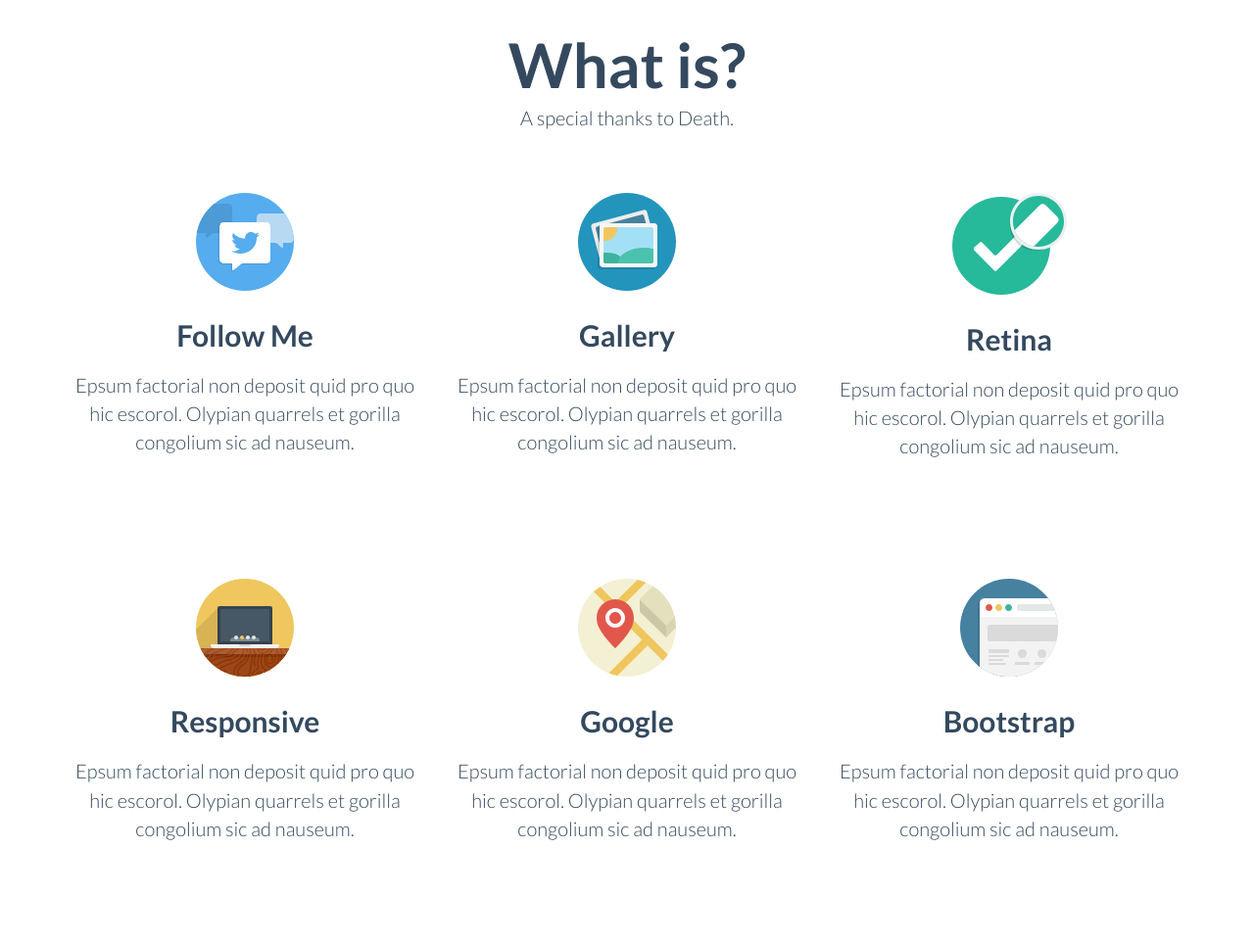
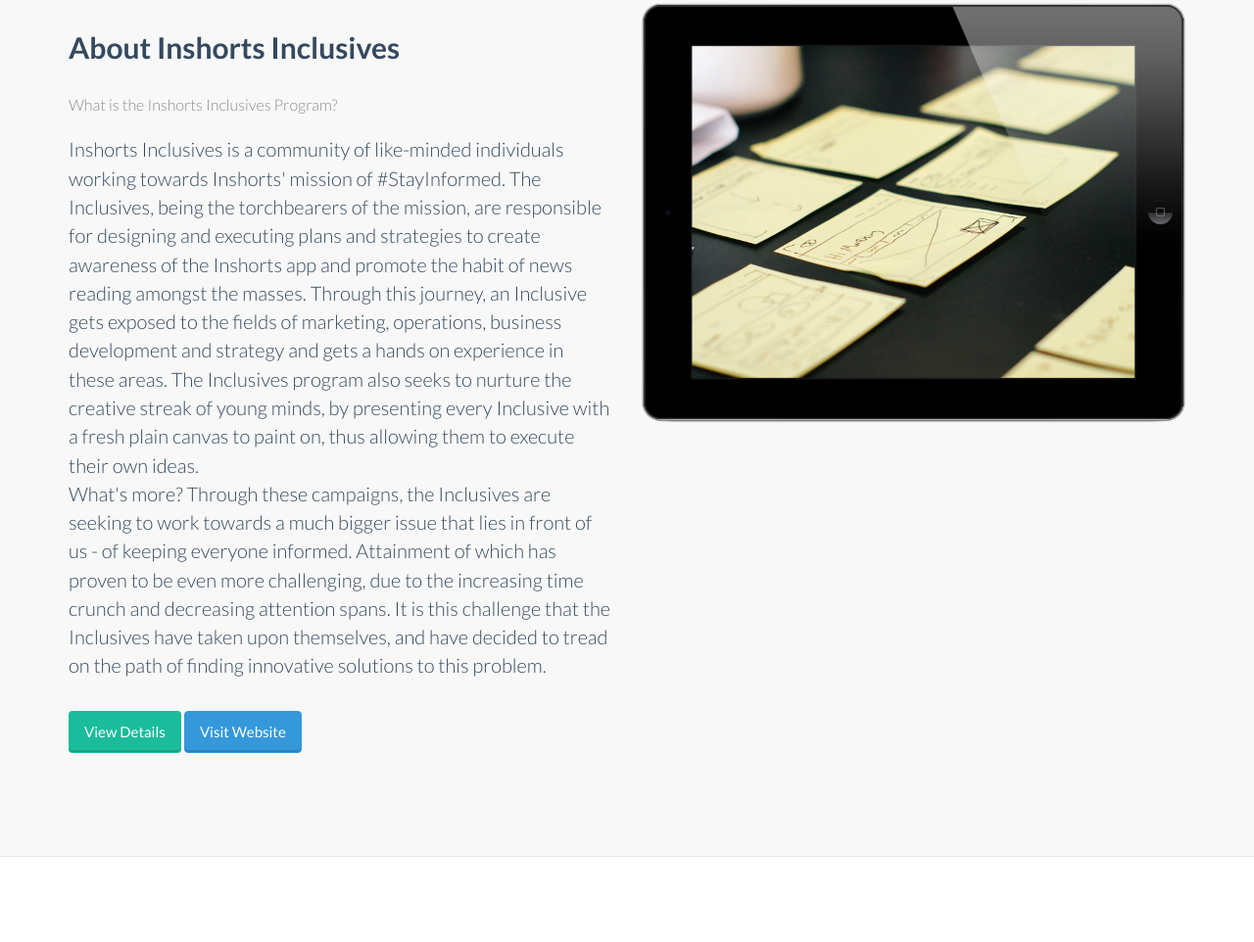
Before and after one commit to hiteshatinshorts/hitesh.github.io, a plain HTML site: page index.html in a window 1280 px wide. Shown: the part 949-1911 px from the top of the page at 98% size. Drawn offline with Linux system fonts and the light colour scheme.

Commit message:
removed "what is" section

```diff
--- a/index.html
+++ b/index.html
@@ -103,67 +103,6 @@
 	</nav>
 
 	<!-- What is -->
-	<div id="whatis" class="content-section-b" style="border-top: 0" style="display: none;">
-		<div class="container">
-
-			<div class="col-md-6 col-md-offset-3 text-center wrap_title">
-				<h2>What is?</h2>
-				<p class="lead" style="margin-top:0">A special thanks to Death.</p>
-
-			</div>
-
-			<div class="row">
-
-				<div class="col-sm-4 wow fadeInDown text-center">
-				  <img class="rotate" src="img/icon/tweet.svg" alt="Generic placeholder image">
-				  <h3>Follow Me</h3>
-				  <p class="lead">Epsum factorial non deposit quid pro quo hic escorol. Olypian quarrels et gorilla congolium sic ad nauseum. </p>
-
-				  <!-- <p><a class="btn btn-embossed btn-primary view" role="button">View Details</a></p> -->
-				</div><!-- /.col-lg-4 -->
-
-				<div class="col-sm-4 wow fadeInDown text-center">
-				  <img  class="rotate" src="img/icon/picture.svg" alt="Generic placeholder image">
-				   <h3>Gallery</h3>
-				   <p class="lead">Epsum factorial non deposit quid pro quo hic escorol. Olypian quarrels et gorilla congolium sic ad nauseum. </p>
-				   <!-- <p><a class="btn btn-embossed btn-primary view" role="button">View Details</a></p> -->
-				</div><!-- /.col-lg-4 -->
-
-				<div class="col-sm-4 wow fadeInDown text-center">
-				  <img  class="rotate" src="img/icon/retina.svg" alt="Generic placeholder image">
-				   <h3>Retina</h3>
-					<p class="lead">Epsum factorial non deposit quid pro quo hic escorol. Olypian quarrels et gorilla congolium sic ad nauseum. </p>
-				  <!-- <p><a class="btn btn-embossed btn-primary view" role="button">View Details</a></p> -->
-				</div><!-- /.col-lg-4 -->
-
-			</div><!-- /.row -->
-
-			<div class="row tworow">
-
-				<div class="col-sm-4  wow fadeInDown text-center">
-				  <img class="rotate" src="img/icon/laptop.svg" alt="Generic placeholder image">
-				  <h3>Responsive</h3>
-				  <p class="lead">Epsum factorial non deposit quid pro quo hic escorol. Olypian quarrels et gorilla congolium sic ad nauseum. </p>
-				 <!-- <p><a class="btn btn-embossed btn-primary view" role="button">View Details</a></p> -->
-				</div><!-- /.col-lg-4 -->
-
-				<div class="col-sm-4 wow fadeInDown text-center">
-				  <img  class="rotate" src="img/icon/map.svg" alt="Generic placeholder image">
-				   <h3>Google</h3>
-				   <p class="lead">Epsum factorial non deposit quid pro quo hic escorol. Olypian quarrels et gorilla congolium sic ad nauseum. </p>
-				   <!-- <p><a class="btn btn-embossed btn-primary view" role="button">View Details</a></p> -->
-				</div><!-- /.col-lg-4 -->
-
-				<div class="col-sm-4 wow fadeInDown text-center">
-				  <img  class="rotate" src="img/icon/browser.svg" alt="Generic placeholder image">
-				   <h3>Bootstrap</h3>
-				 <p class="lead">Epsum factorial non deposit quid pro quo hic escorol. Olypian quarrels et gorilla congolium sic ad nauseum. </p>
-				  <!-- <p><a class="btn btn-embossed btn-primary view" role="button">View Details</a></p> -->
-				</div><!-- /.col-lg-4 -->
-
-			</div><!-- /.row -->
-		</div>
-	</div>
 
 	<!-- Use it -->
     <div id ="useit" class="content-section-a">
```
